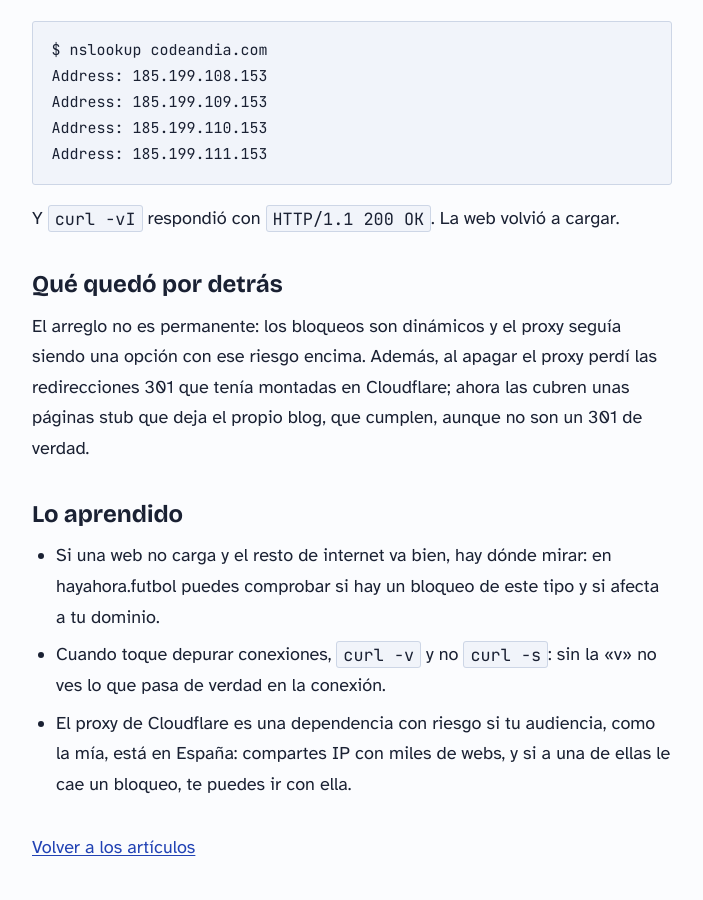
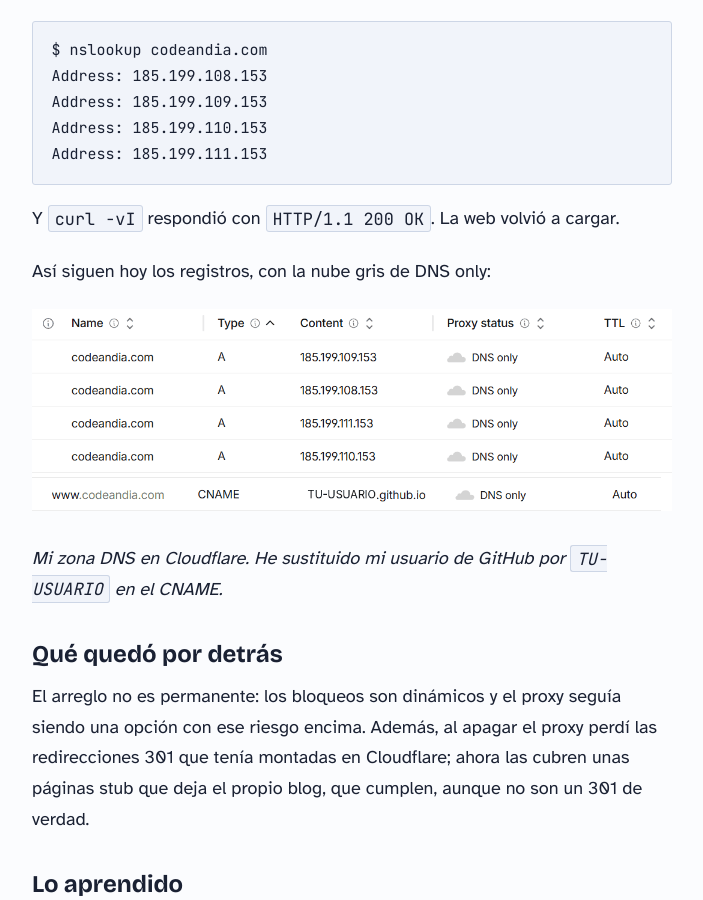
Before and after one commit to vibodigitalinfo-lab/codeandIA, a Jekyll site: the page built from articulos/guias/bloqueo-laliga-a-cloudflare-y-como-afecto-a-este-blog.md, in a window 1280 px wide and 900 px high, scrolled down 2370 px. Shown: the whole window, without its empty margins (288-991 px from the left). Built offline with Jekyll 4.4.1, drawn with Linux system fonts in a browser that asks for light colours.

Commit message:
Dominio y LaLiga: captura real del panel DNS de Cloudflare (usuario de GitHub sustituido por TU-USUARIO)
Co-Authored-By: Claude Opus 5.5 (1M context) <noreply@anthropic.com>
Claude-Session: https://claude.ai/code/session_01Vv6rVLEVpGNKHPZ7HKXWGq

```diff
--- a/articulos/guias/bloqueo-laliga-a-cloudflare-y-como-afecto-a-este-blog.md
+++ b/articulos/guias/bloqueo-laliga-a-cloudflare-y-como-afecto-a-este-blog.md
@@ -56,6 +56,12 @@ Address: 185.199.111.153
 
 Y `curl -vI` respondió con `HTTP/1.1 200 OK`. La web volvió a cargar.
 
+Así siguen hoy los registros, con la nube gris de DNS only:
+
+![Panel DNS de Cloudflare con los cuatro registros A de codeandia.com hacia las IP de GitHub Pages y el CNAME de www, todos en DNS only](/assets/img/cloudflare-dns-codeandia.png){: width="1066" height="336"}
+
+*Mi zona DNS en Cloudflare. He sustituido mi usuario de GitHub por `TU-USUARIO` en el CNAME.*
+
 ## Qué quedó por detrás
 
 El arreglo no es permanente: los bloqueos son dinámicos y el proxy seguía siendo una opción con ese riesgo encima. Además, al apagar el proxy perdí las redirecciones 301 que tenía montadas en Cloudflare; ahora las cubren unas páginas stub que deja el propio blog, que cumplen, aunque no son un 301 de verdad.
```
Also changed, not shown: articulos/guias/que-dominio-comprar-primer-proyecto-web.md (+6 -0 lines), assets/img/cloudflare-dns-codeandia.png (added).
